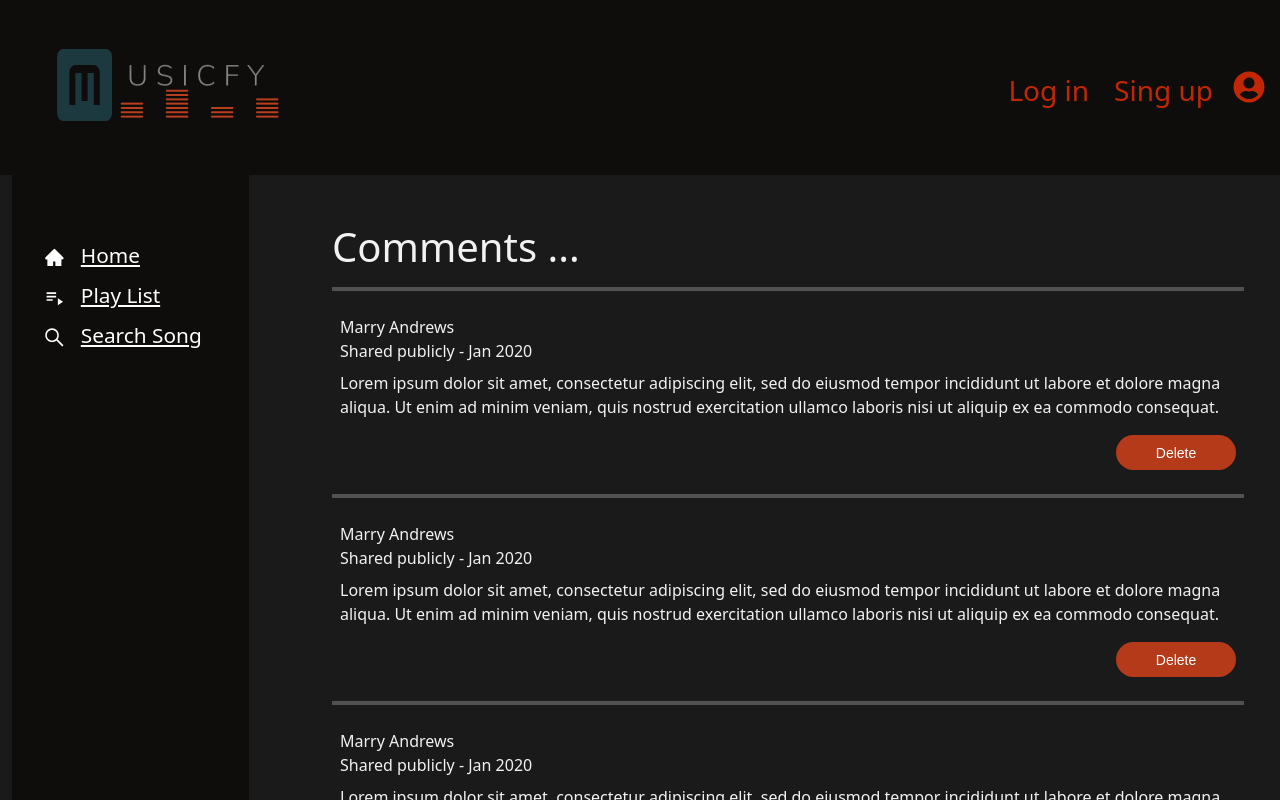
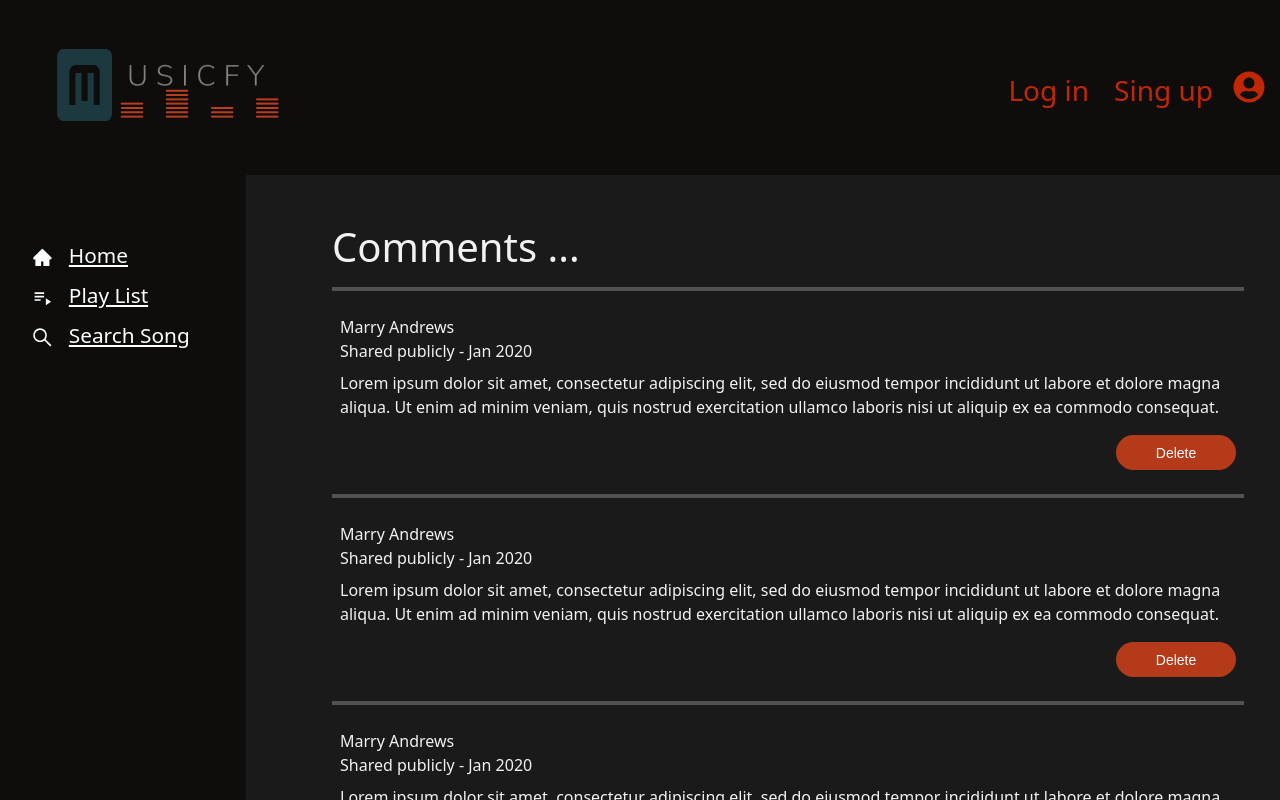
Before and after one commit to Music-App-Team/frontend, a React (Create React App) app: page /comment in a window 1280 px wide. Shown: the top 800 px of the page. Built offline with nearby package versions, Linux system fonts and the light colour scheme; a web font is replaced by a local one.

Commit message:
Jaber :comments page fix (padding left )
* footer erstellen

* footer erstellen

* wip

* commentpage fix

```diff
--- a/src/components/layout/Layout.js
+++ b/src/components/layout/Layout.js
@@ -7,6 +7,7 @@ import PlaylistDetail from "../../pages/playlistDetail/PlaylistDetail";
 import Footer from "../footer/Footer";
 import PlaylistItem from "../playlistItem/PlaylistItem";
 import "bootstrap/dist/css/bootstrap.css";
+import { Comment } from "../../pages/comments/Comment";
 
 function layout() {
   return (
--- a/src/pages/comments/Comment.js
+++ b/src/pages/comments/Comment.js
@@ -17,7 +17,7 @@ export const Comment = () => {
 
             <Container fluid >
                 <Row>
-                    <Col className="playlistitem" lg={3}>         <PlaylistItem /> </Col>
+                    <Col className="playlistitem ps-0" lg={3}>     <PlaylistItem /> </Col>
                     <Col lg={9}>
                         <div class="container  my-5">
                             <div class="row ">
--- a/src/pages/comments/comment.scss
+++ b/src/pages/comments/comment.scss
@@ -2,6 +2,8 @@
     margin-left: 0px;
     padding-left: 0px;
     color: #F2F2F2;
+
+
     .btn{
         background-color: #124653;
         border: none;
```
Also changed, not shown: src/pages/comments/Comment.scss (added).
